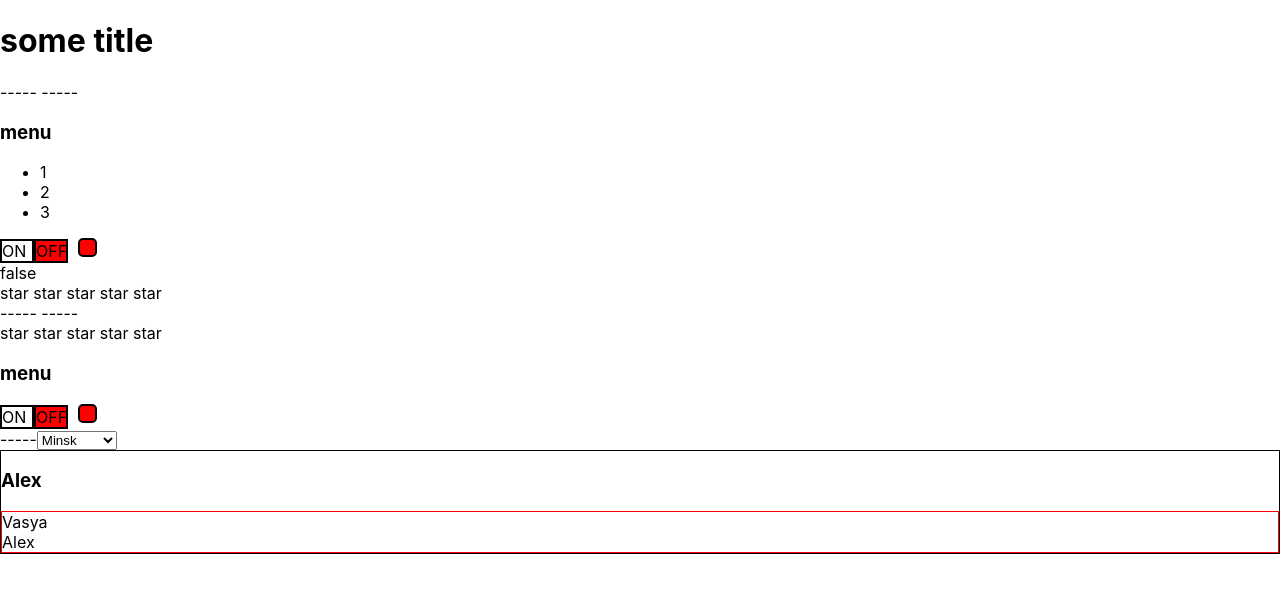
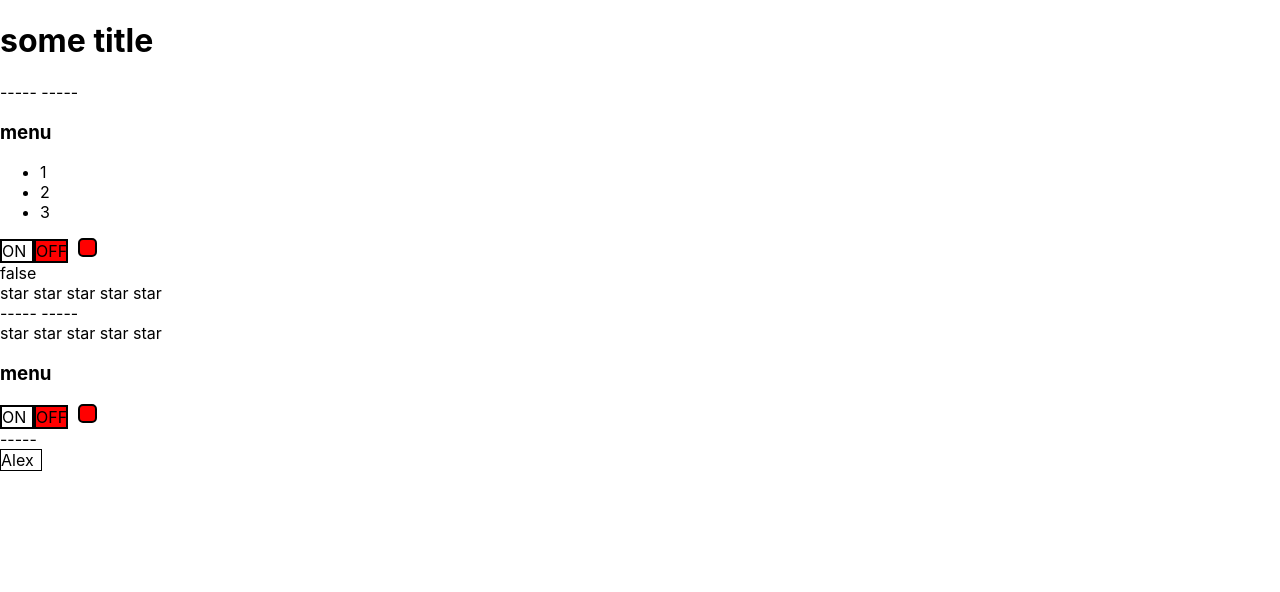
Before and after one commit to msaserj/it-inc-react-kabzda, a React (Create React App) app: page / in a window 1280 px wide. Shown: the top 592 px of the page. Built offline with nearby package versions, Linux system fonts and the light colour scheme.

Commit message:
15 Select component 2

```diff
--- a/src/components/Select/Select.module.css
+++ b/src/components/Select/Select.module.css
@@ -1,8 +1,12 @@
-.select {
+.select .main {
     border: 1px solid black;
-
+    display: inline-block;
+    min-height: 20px;
+    min-width: 40px;
 }
 
 .items {
+    position: absolute;
     border: 1px solid red;
+    padding: 5px;
 }
--- a/src/components/Select/Select.tsx
+++ b/src/components/Select/Select.tsx
@@ -1,4 +1,4 @@
-import React from "react";
+import React, {useState} from "react";
 import css from './Select.module.css'
 
 type SelectPropsType = {
@@ -14,22 +14,29 @@ type ItemType = {
 
 
 export function Select(props: SelectPropsType) {
-    console.log("UncontrolledRating rendered")
+
+    const [active, setActive] = useState(false)
+
     const selectedItem = props.items.find(i => i.value === props.value)
+    const togleItems = () => setActive(!active)
+    const onItemClick = (value: any) => {
+        props.onChange(value)
+        togleItems()
+    }
+
     return (
         <>
-            <select name="Cities">
-                <option value="1">Minsk</option>
-                <option value="2">Moskva</option>
-                <option value="3">Kostroma</option>
-            </select>
             <div className={css.select}>
+                <span className={css.main} onClick={togleItems}>{selectedItem && selectedItem.title}</span>
+                {active &&
+                    <div className={css.items}>
+                        {props.items.map(i => <div
+                            key={i.value}
+                            onClick={()=> {onItemClick(i.value)} }
 
-                <h3>{selectedItem && selectedItem.title}</h3>
-                <div className={css.items}>
-                    {props.items.map(i => <div key={i.value}>{i.title}</div>)}
-                </div>
-
+                        >{i.title}</div>)}
+                    </div>
+                }
             </div>
         </>
 
```
Also changed, not shown: 1 other file (tests, documents, lock files or other folders).
